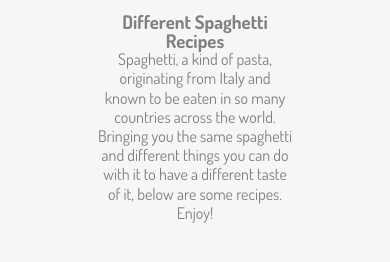
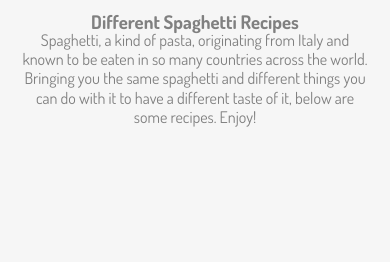
Before and after one commit to mimiicodes/sca-evaluation2, a plain HTML site: page index.html in a window 390 px wide. Drawn offline with Linux system fonts and the light colour scheme; no server answers.

Commit message:
added few lines of media query

```diff
--- a/style.css
+++ b/style.css
@@ -13,6 +13,12 @@ body {
     width: 50%;
     text-align: center;
     margin: 3% auto;
+}
+
+@media screen and (max-width: 800px){
+    .intro{
+        width: 90%;
+    }
 }
 
 #root {
```
